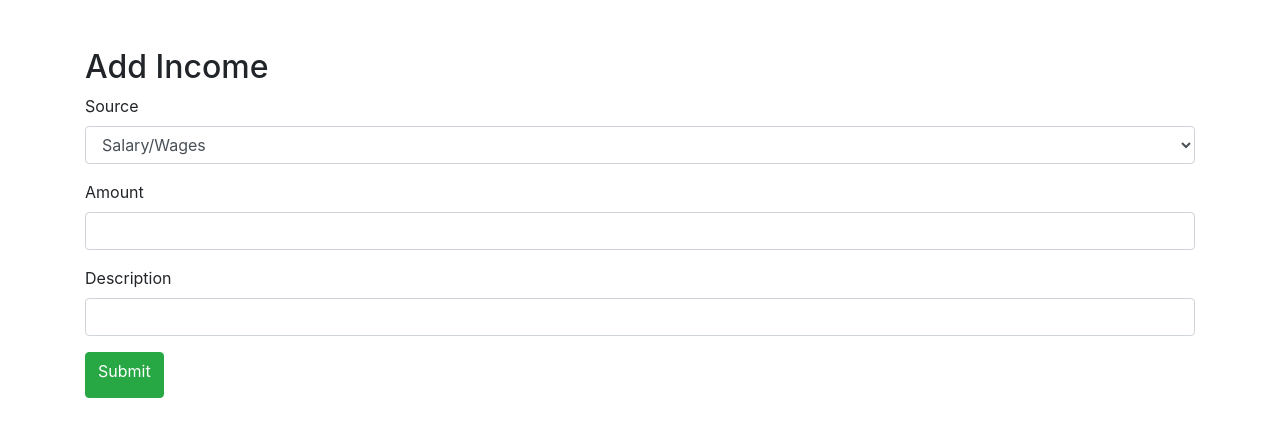
After one commit to ac442/expense_tracker, a Flask app: page /add_income in a window 1280 px wide. The commit adds this page. Shown: the top 437 px of the page. Run offline with Flask 3, Linux system fonts and the light colour scheme; the visitor is signed in with stand-in values (Sample User, id 1); some libraries are stand-ins or nearby versions.

Commit message:
Merge remote-tracking branch 'origin/main'

```diff
--- a/app.py
+++ b/app.py
@@ -21,15 +21,21 @@ app.config['SECRET_KEY'] = 'your_secret_key'  # Remember to replace this with a
 db = SQLAlchemy(app)
 
 PREDEFINED_CATEGORIES = {
-    'income': ["Salary/Wages", "Bonuses", "Business Income", "Rental Income", "Investment Income", "Interest Income", "Royalties", "Pension", "Social Security", "Alimony/Child Support Received", "Freelance Income", "Gifts Received", "Tax Refund", "Sale of Assets", "Lottery/Gambling Winnings", "Miscellaneous Income"],
-    'expense': ["Housing", "Transportation", "Food", "Personal Care & Health", "Entertainment & Leisure", "Financial & Insurance", "Education", "Clothing & Accessories", "Kids & Family", "Pets", "Gifts/Donations", "Memberships/Subscriptions", "Professional Services", "Travel/Vacations", "Utilities & Bills", "Groceries", "Dining Out", "Personal Debt", "Investments", "Savings", "Taxes", "Miscellaneous Expenses"]
+    'income': ["Salary/Wages", "Bonuses", "Business Income", "Rental Income", "Investment Income", "Interest Income",
+               "Royalties", "Pension", "Social Security", "Alimony/Child Support Received", "Freelance Income",
+               "Gifts Received", "Tax Refund", "Sale of Assets", "Lottery/Gambling Winnings", "Miscellaneous Income"],
+    'expense': ["Housing", "Transportation", "Food", "Personal Care & Health", "Entertainment & Leisure",
+                "Financial & Insurance", "Education", "Clothing & Accessories", "Kids & Family", "Pets",
+                "Gifts/Donations", "Memberships/Subscriptions", "Professional Services", "Travel/Vacations",
+                "Utilities & Bills", "Groceries", "Dining Out", "Personal Debt", "Investments", "Savings", "Taxes",
+                "Miscellaneous Expenses"]
 }
-
 
 # Setup and initialize Flask-Login's login manager
 login_manager = LoginManager()
 login_manager.init_app(app)
 login_manager.login_view = 'login'
+
 
 @login_manager.unauthorized_handler
 def unauthorized():
@@ -37,10 +43,7 @@ def unauthorized():
     return redirect(url_for('login'))
 
 
-
-
-
-#-----------------------------------DATABASE MODELS SECTION------------------------------------------------------------
+# -----------------------------------DATABASE MODELS SECTION------------------------------------------------------------
 
 # User model definition
 class User(UserMixin, db.Model):
@@ -48,10 +51,15 @@ class User(UserMixin, db.Model):
     username = db.Column(db.String(80), unique=True, nullable=False)
     password_hash = db.Column(db.String(120), nullable=False)
     email = db.Column(db.String(120), unique=True, nullable=False)
-    # Define relationship to the Income model
+
+    # Define a one-to-many relationship to the Income model
     incomes = db.relationship('Income', back_populates='user', lazy=True)
+
     # Define relationship to the Expense model
     expenses = db.relationship('Expense', back_populates='user', lazy=True)
+
+    # Define a one-to-one relationship to the Budget model
+    budget = db.relationship('Budget', back_populates='user', uselist=False, lazy=True)
 
     def set_password(self, password):
         # Hash and set the password for the user
@@ -88,6 +96,17 @@ class Expense(db.Model):
     user = db.relationship('User', back_populates='expenses')
 
 
+# Budget model definition
+class Budget(db.Model):
+    id = db.Column(db.Integer, primary_key=True)
+    user_id = db.Column(db.Integer, db.ForeignKey('user.id'), unique=True)  # unique=True ensures one-to-one
+    amount = db.Column(db.Integer, nullable=False)  # consider using db.Numeric if decimal values are needed
+
+    # Define relationship back to the User model
+    user = db.relationship('User', back_populates='budget')
+
+
+
 # ---------------------------------------------FORMS SECTION------------------------------------------------------------
 
 # User registration form definition
@@ -110,6 +129,7 @@ class RegistrationForm(FlaskForm):
         if user:
             raise ValidationError('That email is already in use. Please choose a different one or log in.')
 
+
 # User login form definition
 class LoginForm(FlaskForm):
     username = StringField('Username', validators=[DataRequired()])
@@ -119,7 +139,8 @@ class LoginForm(FlaskForm):
 
 # Form to record income
 class IncomeForm(FlaskForm):
-    source = SelectField('Source', choices=PREDEFINED_CATEGORIES['income'], validators=[DataRequired(), Length(min=2, max=100)])
+    source = SelectField('Source', choices=PREDEFINED_CATEGORIES['income'],
+                         validators=[DataRequired(), Length(min=2, max=100)])
     description = StringField('Description', validators=[Length(max=300)])  # Optional, so no DataRequired()
     amount = FloatField('Amount', validators=[DataRequired()])
     submit = SubmitField('Submit')
@@ -127,10 +148,18 @@ class IncomeForm(FlaskForm):
 
 # Form to record expenses
 class ExpenseForm(FlaskForm):
-    source = SelectField('Category', choices=PREDEFINED_CATEGORIES['expense'], validators=[DataRequired(), Length(min=2, max=100)])
+    source = SelectField('Category', choices=PREDEFINED_CATEGORIES['expense'],
+                         validators=[DataRequired(), Length(min=2, max=100)])
     description = StringField('Description', validators=[Length(max=300)])  # Optional, so no DataRequired()
     amount = FloatField('Amount', validators=[DataRequired()])
     submit = SubmitField('Submit')
+
+
+# Form to set budget
+
+class BudgetForm(FlaskForm):
+    amount = FloatField('Budget Amount', validators=[DataRequired()])
+    submit = SubmitField('Set Budget')
 
 
 # ----------------------------------------- USER AUTHENTICATION METHODS ------------------------------------------------
@@ -140,10 +169,13 @@ def load_user(user_id):
     return User.query.get(int(user_id))
 
 
-# ---------------------------------------------ROUTES SECTION------------------------------------------------------------
+# ---------------------------------------------ROUTES SECTION----------------------------------------------------------
 # Define the application routes which determine the functionality available at each URL.
 
-# Route for user registration
+
+# -------------------------------------------USER AUTHENTICATION ROUTES-----------------------------------------------
+
+# REGISTRATION ROUTE
 @app.route('/register', methods=['GET', 'POST'])
 def register():
     form = RegistrationForm()
@@ -167,7 +199,7 @@ def register():
     return render_template('auth/register.html', form=form)
 
 
-# Route for user login
+# LOGIN ROUTE
 @app.route('/login', methods=['GET', 'POST'])
 def login():
     form = LoginForm()
@@ -185,7 +217,7 @@ def login():
     return render_template('auth/login.html', form=form)
 
 
-# Route for user logout
+# LOGOUT ROUTE
 @app.route('/logout')
 @login_required
 def logout():
@@ -196,7 +228,7 @@ def logout():
 
 # ------------------------------------------INCOME-ROUTES----------------------------------------------------------
 
-# Route for adding income
+# ROUTE FOR ADDING INCOME
 
 @app.route('/add_income', methods=['GET', 'POST'])
 @login_required
@@ -224,7 +256,7 @@ def add_income():
     return render_template('add_income.html', form=form)
 
 
-# route for editing / updating income
+# ROUTE FOR EDITING INCOME
 
 @app.route('/edit_income/<int:income_id>', methods=['GET', 'POST'])
 @login_required
@@ -251,7 +283,7 @@ def edit_income(income_id):
     return render_template('edit_income.html', form=form)
 
 
-# Route for deleting income
+# ROUTE FOR DELETING INCOME
 @app.route('/delete_income/<int:income_id>', methods=['POST'])
 @login_required
 def delete_income(income_id):
@@ -269,7 +301,7 @@ def delete_income(income_id):
     return redirect(url_for('view_incomes'))
 
 
-# route for viewing incomes
+# ROUTE FOR VIEWING INCOME
 
 @app.route('/view_incomes')
 @login_required
@@ -278,9 +310,9 @@ def view_incomes():
     return render_template('view_incomes.html', incomes=incomes)
 
 
-# ------------------------------------------EXPENSE-ROUTES----------------------------------------------------------
+#------------------------------------------EXPENSE-ROUTES----------------------------------------------------------
 
-# route for adding expense
+# ROUTE FOR ADDING EXPENSE
 
 @app.route('/add_expense', methods=['GET', 'POST'])
 @login_required
@@ -305,7 +337,7 @@ def add_expense():
     return render_template('add_expense.html', form=form)
 
 
-# Route for editing / updating expense
+# ROUTE FOR EDITING EXPENSE
 
 @app.route('/edit_expense/<int:expense_id>', methods=['GET', 'POST'])
 @login_required
@@ -335,7 +367,7 @@ def edit_expense(expense_id):
     return render_template('edit_expense.html', form=form)
 
 
-# Route for deleting expense
+# ROUTE FOR DELETING EXPENSE
 
 @app.route('/delete_expense/<int:expense_id>', methods=['POST'])
 @login_required
@@ -355,7 +387,7 @@ def delete_expense(expense_id):
     return redirect(url_for('view_expenses'))
 
 
-# Route for viewing expense list
+# ROUTE FOR VIEWING EXPENSES
 
 @app.route('/view_expenses')
 @login_required
@@ -363,8 +395,46 @@ def view_expenses():
     expenses = Expense.query.filter_by(user_id=current_user.id).all()
     return render_template('view_expenses.html', expenses=expenses)
 
+# ------------------------------------------BUDGET-ROUTES----------------------------------------------------------
+# ROUTE FOR SETTING BUDGET
 
-# ------------------------------------------DASH----------------------------------------------------------
+@app.route('/set_budget', methods=['GET', 'POST'])
+@login_required
+def set_budget():
+    form = BudgetForm()
+    existing_budget = Budget.query.filter_by(user_id=current_user.id).first()
+    if form.validate_on_submit():
+        if form.amount.data <= 0:
+            flash('Please enter a positive value for the budget.')
+            return render_template('set_budget.html', form=form)
+
+        if existing_budget:
+            existing_budget.amount = form.amount.data
+        else:
+            new_budget = Budget(amount=form.amount.data, user_id=current_user.id)
+            db.session.add(new_budget)
+        try:
+            db.session.commit()
+            flash('Budget set successfully!')
+        except:
+            db.session.rollback()
+            flash('Error setting budget. Please try again later.')
+        return redirect(url_for('index'))
+
+    return render_template('set_budget.html', form=form)
+
+
+# ROUTE TO VIEW CURRENT BUDGET
+
+@app.route('/view_budget')
+@login_required
+def view_budget():
+    budget = Budget.query.filter_by(user_id=current_user.id).first()
+    return render_template('view_budget.html', budget=budget)
+
+
+# ------------------------------------------MAIN INDEX ROUTE----------------------------------------------------------
+
 
 # Main dashboard route
 @app.route('/index')
@@ -372,6 +442,9 @@ def view_expenses():
 def index():
     return "Hello, this is your dashboard!"
 
+
+
+#-------------------------------------------MAIN METHOD---------------------------------------------------------------
 
 # Check if the script is executed as the main program and run the Flask app
 if __name__ == '__main__':
--- /dev/null
+++ b/templates/base.html
@@ -0,0 +1,18 @@
+<!DOCTYPE html>
+<html lang="en">
+<head>
+    <meta charset="UTF-8">
+    <meta name="viewport" content="width=device-width, initial-scale=1.0">
+    <title>Your App</title>
+    <link rel="stylesheet" href="https://maxcdn.bootstrapcdn.com/bootstrap/4.5.2/css/bootstrap.min.css">
+</head>
+<body>
+<div class="container mt-5">
+    {% block content %}
+    {% endblock %}
+</div>
+
+<script src="https://ajax.googleapis.com/ajax/libs/jquery/3.5.1/jquery.min.js"></script>
+<script src="https://maxcdn.bootstrapcdn.com/bootstrap/4.5.2/js/bootstrap.min.js"></script>
+</body>
+</html>
--- /dev/null
+++ b/templates/income/add_income.html
@@ -0,0 +1,26 @@
+{% extends 'base.html' %}
+
+{% block content %}
+<h2>Add Income</h2>
+
+<form action="{{ url_for('add_income') }}" method="post">
+    {{ form.hidden_tag() }}
+
+    <div class="form-group">
+        {{ form.source.label }}
+        {{ form.source(class="form-control") }}
+    </div>
+
+    <div class="form-group">
+        {{ form.amount.label }}
+        {{ form.amount(class="form-control") }}
+    </div>
+
+    <div class="form-group">
+        {{ form.description.label }}
+        {{ form.description(class="form-control") }}
+    </div>
+
+    <button type="submit" class="btn btn-success">{{ form.submit.label }}</button>
+</form>
+{% endblock %}
```
Also changed, not shown: templates/500.html (added, +10 -0 lines), templates/auth/login.html (+20 -4 lines), templates/auth/register.html (+30 -4 lines), templates/404.html (added), templates/index.html (added).
